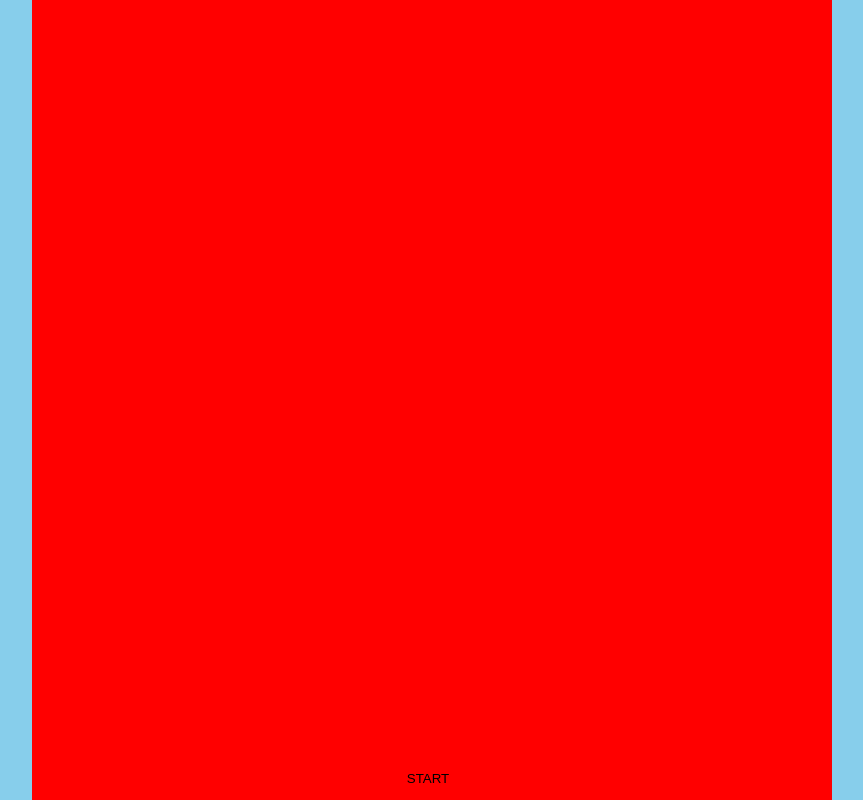
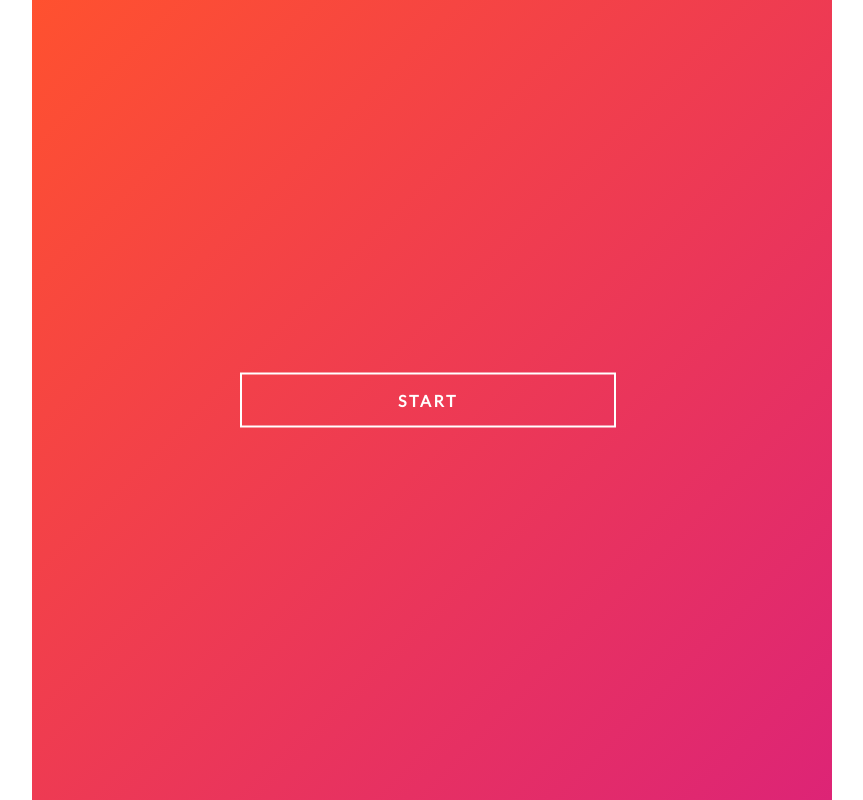
Before and after one commit to goldipl/bomber, a website built with Vite: page index.html in a window 1280 px wide. Shown: the whole page, without its empty margins (208-1071 px from the left). Built offline with nearby package versions, Linux system fonts and the light colour scheme.

Commit message:
styling main container

```diff
--- a/assets/scss/_game-container.scss
+++ b/assets/scss/_game-container.scss
@@ -26,5 +26,5 @@ canvas {
 	top: 50%;
 	left: 50%;
 	transform: translate(-50%, -50%);
-	-webkit-tap-highlight-color: transparent;
+	-webkit-tap-highlight-color: rgba(255,255,255,0);
 }
--- a/assets/scss/_home.scss
+++ b/assets/scss/_home.scss
@@ -4,19 +4,31 @@
 	width: 100vw;
 	max-height: 100vw;
 	max-width: 100vh;
-	background-color: red;
+	background: linear-gradient(to bottom right, #FF512F, #DD2476);
 	left: 50%;
 	top: 50%;
 	transform: translate(-50%, -50%);
 }
 
 .startButton {
+	font-family: 'Lato', sans-serif;
 	position: absolute;
 	margin: 0 auto;
 	width: 47%;
-	bottom: 1.8%;
+	bottom: 50%;
+    transform: translateY(50%);
 	left: 26%;
 	cursor: pointer;
-	background-color: transparent;
-	border: none;
+	background-color: rgba(255,255,255,0);
+	font-weight: 700;
+	font-size: 16px;
+	color: #FFFFFF;
+	letter-spacing: 0.16em;
+	border: 2px solid #FFFFFF;
+	padding: 16px;
+	transition: 0.6s;
+	&:hover {
+		background-color: #FFFFFF;
+		color: #DD2476;
+	}
 }
--- a/assets/scss/main.scss
+++ b/assets/scss/main.scss
@@ -1,3 +1,4 @@
+@import url('https://fonts.googleapis.com/css2?family=Lato:wght@300;400&display=swap');
 @import 'home';
 @import 'game-container';
 
@@ -7,9 +8,10 @@
 }
 
 body {
-	background-color: skyblue;
+	font-family: 'Lato', sans-serif;
+	background-color: #FFFFFF;
 	height: 100vh;
 	width: 100vw;
 	overflow: hidden;
-	-webkit-tap-highlight-color: transparent;
+	-webkit-tap-highlight-color: rgba(255,255,255,0);
 }
```
Also changed, not shown: assets/scss/main.css.
